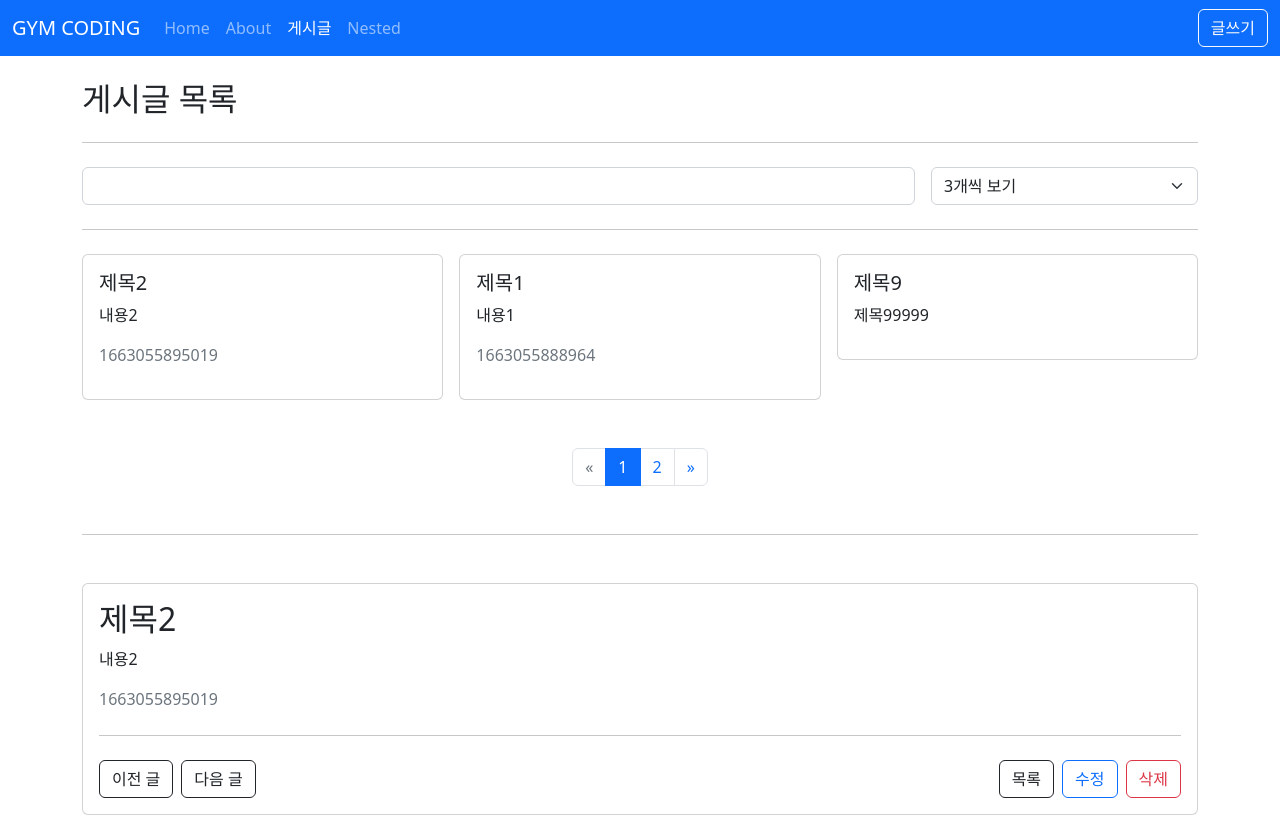
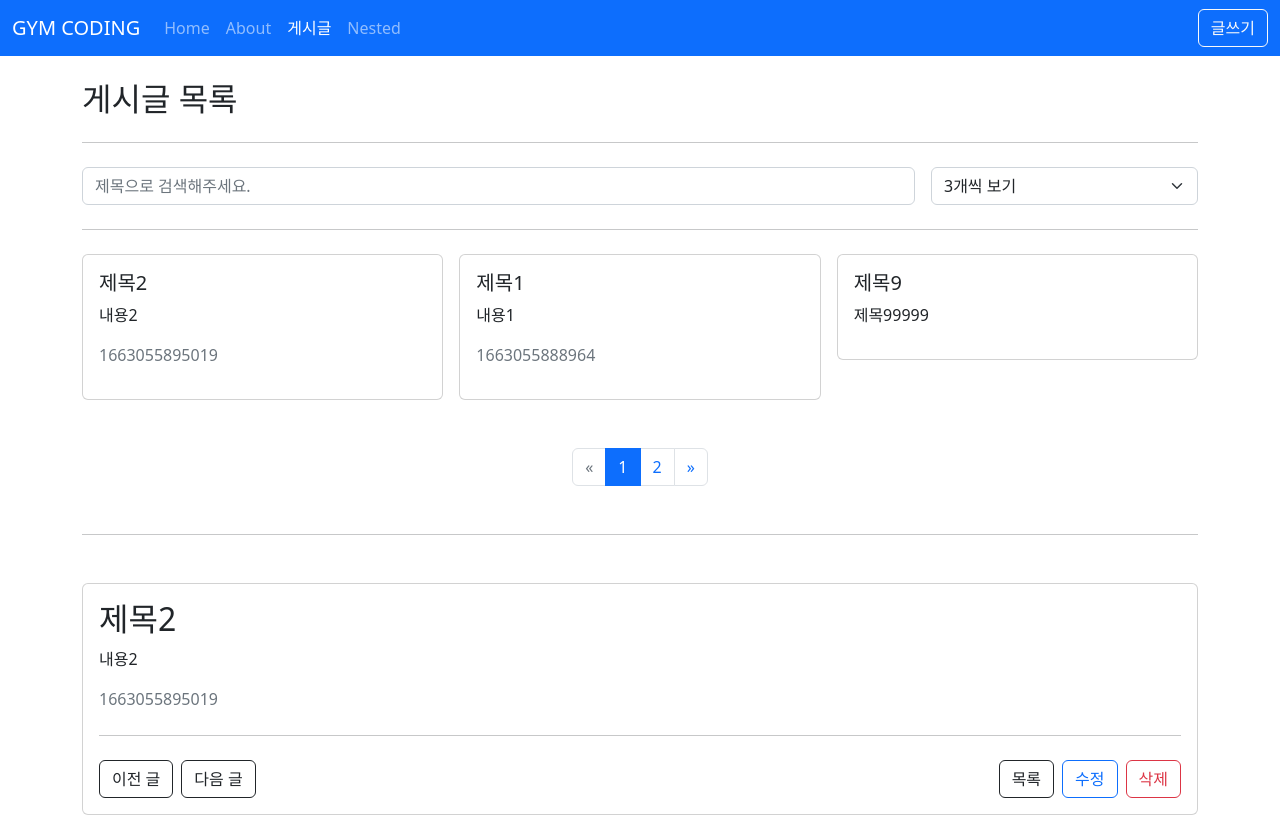
Before and after one commit to hjun-park/vue-js-practice, a Vue app in the folder vue-advance/vue3-posts/: page /posts in a window 1280 px wide. Built offline with nearby package versions, Linux system fonts and the light colour scheme; data requests are answered from the project's data file.

Commit message:
[실전편] 공통 컴포넌트: 공통 컴포넌트 분리(2/2)

```diff
--- /dev/null
+++ b/vue-advance/vue3-posts/src/components/AppGrid.vue
@@ -0,0 +1,26 @@
+<!-- 10-19. 리스트를 받아서 뿌려주는 컴포넌트 -->
+<template>
+	<div class="row g-3">
+		<!-- 10-21. 클래스는 여기서 사용 -->
+		<div v-for="(item, index) in items" :key="index" :class="colClass">
+			<!-- 10-20. 부모 컴포넌트로부터 item을 받아서 처리할 수 있도록 설정 -->
+			<slot :item="item" :index="index"></slot>
+		</div>
+	</div>
+</template>
+
+<script setup>
+defineProps({
+	items: {
+		type: Array,
+		required: true,
+	},
+	// 10-21. 클래스 지정도 가능
+	colClass: {
+		type: String,
+		default: 'col-4',
+	},
+});
+</script>
+
+<style lang="scss" scoped></style>
--- /dev/null
+++ b/vue-advance/vue3-posts/src/components/posts/PostFilter.vue
@@ -0,0 +1,41 @@
+<!-- 10-22. 3개, 6개, 9개 보기에 대한 필터를 컴포넌트로 분리 -->
+<template>
+	<form @submit.prevent>
+		<div class="row g-3">
+			<div class="col">
+				<!-- 08-09. watchEffect가 반응형 데이터 변경 시 함수가 재실행 되므로 필터 구현 가능  -->
+				<!-- <input v-model="title_like" type="text" class="form-control" /> -->
+				<input
+					:value="title"
+					@input="$emit('update:title', $event.target.value)"
+					type="text"
+					class="form-control"
+					placeholder="제목으로 검색해주세요."
+				/>
+			</div>
+			<div class="col-3">
+				<select
+					:value="limit"
+					@input="$emit('update:limit', $event.target.value)"
+					class="form-select"
+				>
+					<option value="3">3개씩 보기</option>
+					<option value="6">6개씩 보기</option>
+					<option value="9">9개씩 보기</option>
+				</select>
+			</div>
+		</div>
+	</form>
+</template>
+
+<script setup>
+defineProps({
+	title: String,
+	limit: Number,
+});
+
+// 10-23. 다중 v-model이기 때문에 emit도 생성
+defineEmits(['update:title', 'update:limit']);
+</script>
+
+<style lang="scss" scoped></style>
--- a/vue-advance/vue3-posts/src/views/HomeView.vue
+++ b/vue-advance/vue3-posts/src/views/HomeView.vue
@@ -8,11 +8,26 @@
 
 		<!-- 02-09. Vue Router 함수로 만들어서 이동 -->
 		<button class="btn btn-primary" @click="goAboutPage">About으로 이동</button>
+		<hr class="my-4" />
+		<!-- 10-18. 만약 복잡한 element가 많이 있다면 반복적인 작업이 될 것이다.
+							따라서 이를 분리해본다. -->
+		<!-- <div class="row g-3"> -->
+		<!-- <div v-for="(item, index) in items" :key="index" class="col-4"> -->
+		<AppGrid :items="items" v-slot="{ item }" col-class="col-6">
+			<AppCard>{{ item }}</AppCard>
+		</AppGrid>
+		<!-- </div> -->
+		<!-- </div> -->
+		<!-- 10-20. v-slot을 이용해서 items와 요소 item을 넘겨준다. -->
 	</div>
 </template>
 
 <script setup>
+import { ref } from 'vue';
 import { useRouter } from 'vue-router';
+
+import AppCard from '@/components/AppCard.vue';
+import AppGrid from '@/components/AppGrid.vue';
 
 // 02-07. route에 대한 정보 확인 방법(2)
 // const router = useRouter();
@@ -23,6 +38,8 @@ const router = useRouter(); // Router 객체를 가져옴
 const goAboutPage = () => {
 	router.push('/about');
 };
+
+const items = ref(['사과', '딸기', '포도', '바나나']);
 </script>
 
 <style lang="scss" scoped></style>
--- a/vue-advance/vue3-posts/src/views/posts/PostListView.vue
+++ b/vue-advance/vue3-posts/src/views/posts/PostListView.vue
@@ -2,42 +2,37 @@
 	<div>
 		<h2>게시글 목록</h2>
 		<hr class="my-4" />
-		<form @submit.prevent>
-			<div class="row g-3">
-				<div class="col">
-					<!-- 08-09. watchEffect가 반응형 데이터 변경 시 함수가 재실행 되므로 필터 구현 가능  -->
-					<input v-model="title_like" type="text" class="form-control" />
-				</div>
-				<div class="col-3">
-					<select v-model="params._limit" class="form-select">
-						<option value="3">3개씩 보기</option>
-						<option value="6">6개씩 보기</option>
-						<option value="9">9개씩 보기</option>
-					</select>
-				</div>
-			</div>
-		</form>
+
+		<PostFilter
+			v-model:title="params.title_like"
+			v-model:limit="params._limit"
+		></PostFilter>
+
 		<hr class="my-4" />
+		<AppGrid :items="posts">
+			<template v-slot="{ item }">
+				<PostItem
+					:title="item.title"
+					:content="item.content"
+					:created-at="item.createdAt"
+					@click="goPage(item.id)"
+				></PostItem>
+			</template>
+		</AppGrid>
 
 		<!-- 03-14. Grid System 이용해서 목록에 뿌려보기 -->
 		<!-- Grid System 은 간격조정을 통해 레이아웃 설정이 가능하다 -->
 		<!-- [참고영상 1] https://www.youtube.com/watch?v=V30z8k8kTfE -->
 		<!-- [참고영상 2] https://www.youtube.com/watch?v=InuKrcuByWI -->
-		<div class="row g-3">
-			<!-- 03-18. for문을 돌면서 개수만큼 화면 출력 -->
-			<div v-for="post in posts" :key="post.id" class="col-4">
-				<!-- 03-13. 자식에서 선언한 props에게 부모가 데이터 전달 -->
-				<!-- 부모: PostListView.vue / 자식: PostItem.vue -->
-				<!-- 03-18. for 통해서 받는 데이터를 v-model 에 담아둔다. (props) -->
-				<!-- 클릭 시에는 id 값을 받아서 이동 -->
-				<PostItem
-					:title="post.title"
-					:content="post.content"
-					:created-at="post.createdAt"
-					@click="goPage(post.id)"
-				></PostItem>
-			</div>
-		</div>
+		<!-- <div class="row g-3"> -->
+		<!-- 03-18. for문을 돌면서 개수만큼 화면 출력 -->
+		<!-- <div v-for="post in posts" :key="post.id" class="col-4"> -->
+		<!-- 03-13. 자식에서 선언한 props에게 부모가 데이터 전달 -->
+		<!-- 부모: PostListView.vue / 자식: PostItem.vue -->
+		<!-- 03-18. for 통해서 받는 데이터를 v-model 에 담아둔다. (props) -->
+		<!-- 클릭 시에는 id 값을 받아서 이동 -->
+		<!-- </div> -->
+		<!-- </div> -->
 		<!-- 10-17.-->
 		<AppPagination
 			:current-page="params._page"
@@ -69,6 +64,8 @@ import { useRouter } from 'vue-router';
 import { computed } from 'vue';
 // 10-16. 페이징 컴포넌트를 사용
 import AppPagination from '@/components/AppPagination.vue';
+import AppGrid from '@/components/AppGrid.vue';
+import PostFilter from '@/components/posts/PostFilter.vue';
 
 // 03-16. posts라는 반응형 데이터 생성
 const posts = ref([]);
```
